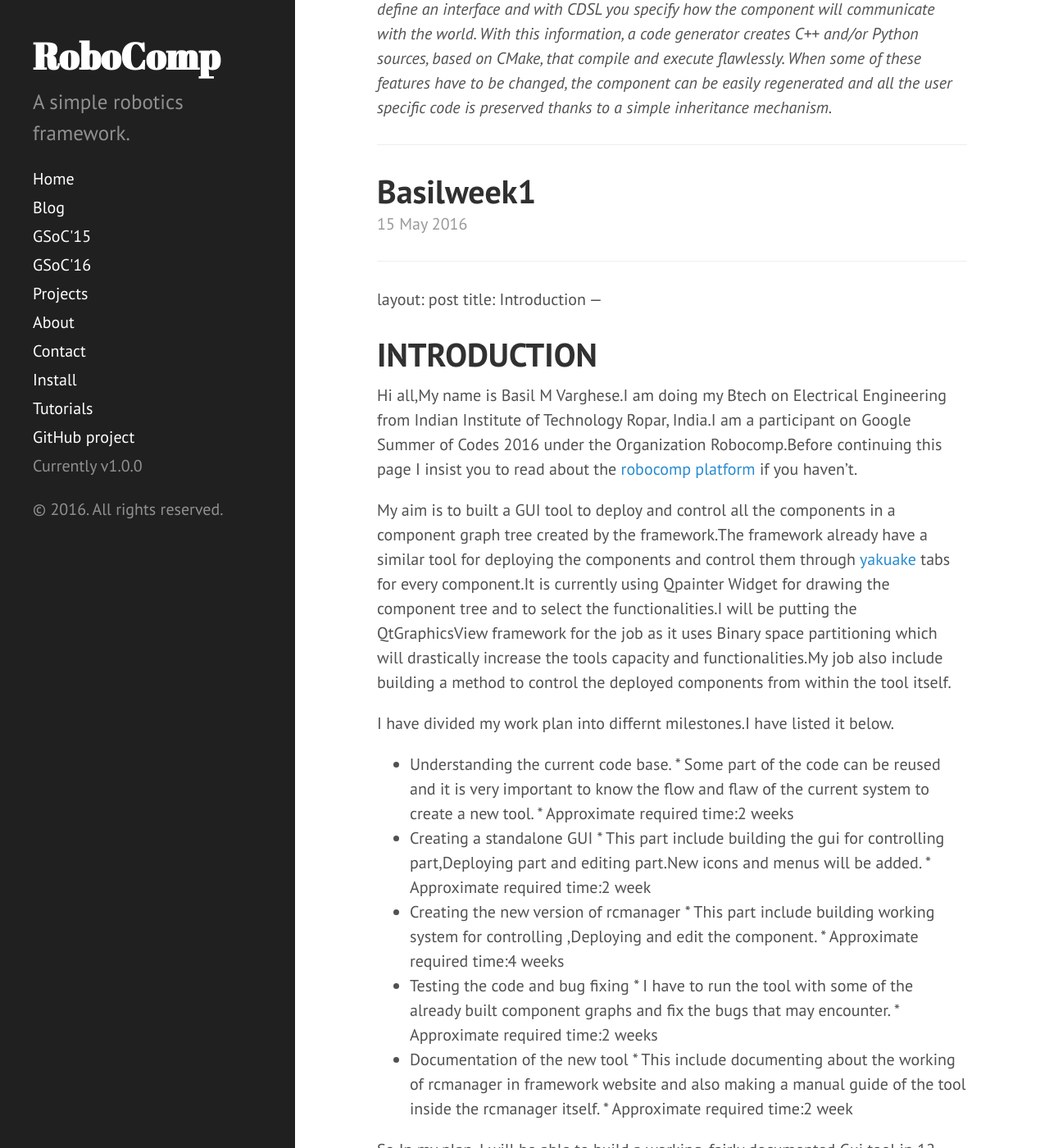
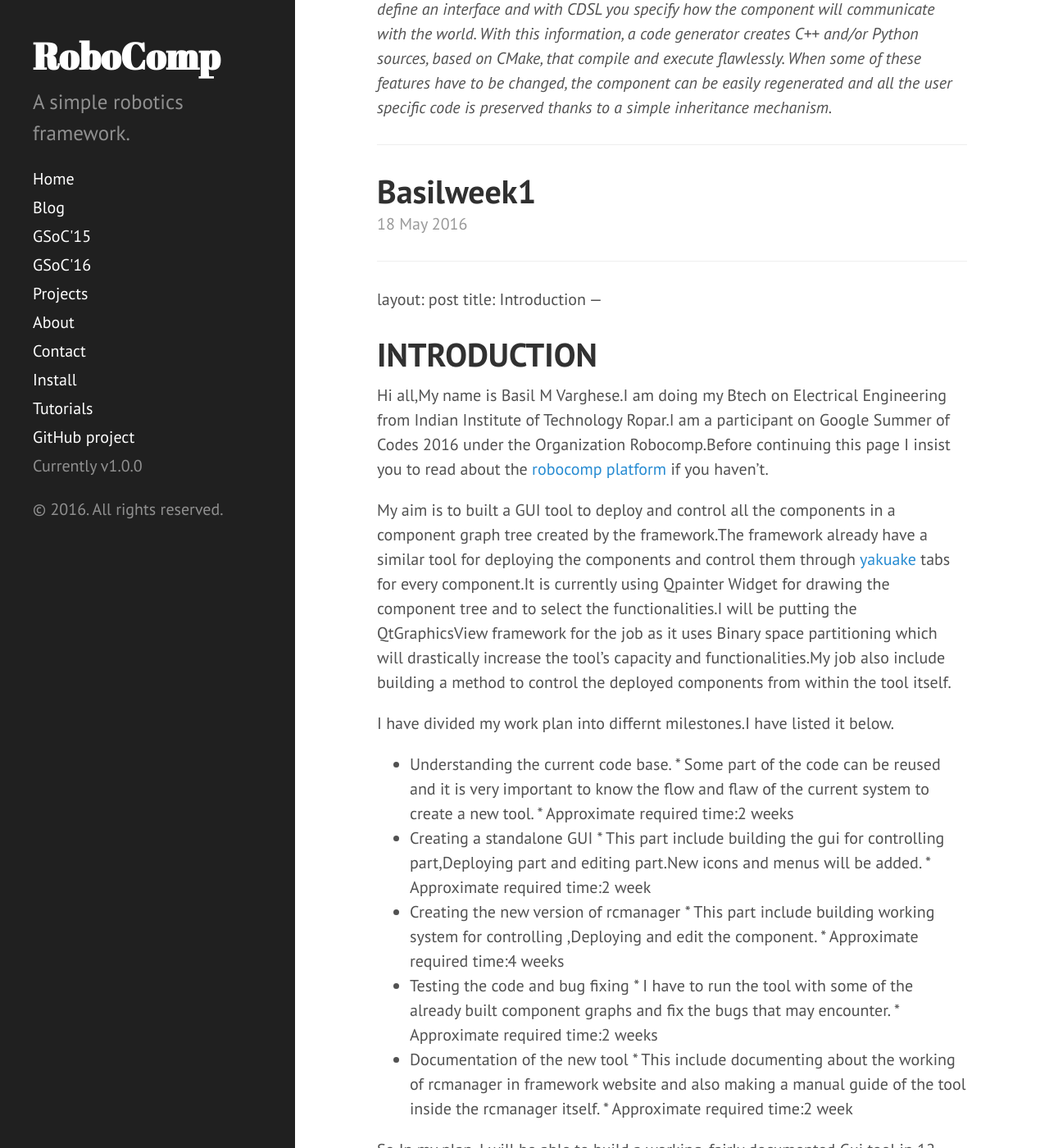
Before and after one commit to robocomp/website, a Jekyll site: the page built from index.html, in a window 1280 px wide and 1400 px high, scrolled down 204 px. Shown: the whole window at 82% size. Built offline with Jekyll 4.4.1, drawn with Linux system fonts in a browser that asks for light colours; the list of posts is cut into pages by our own code.

Commit message:
renamed the file

```diff
--- a/_posts/gsoc2016/Basil/2016-05-15-BasilWeek1.md
+++ b/_posts/gsoc2016/Basil/2016-05-18-BasilWeek1.md
@@ -7,9 +7,9 @@ title: Introduction
 INTRODUCTION
 ============
 
-Hi all,My name is Basil M Varghese.I am doing my Btech on Electrical Engineering from Indian Institute of Technology Ropar, India.I am a participant on Google Summer of Codes 2016  under the Organization Robocomp.Before continuing this page I insist you to read about the [robocomp platform](http://robocomp.github.io/website/) if you haven't.
+Hi all,My name is Basil M Varghese.I am doing my Btech on Electrical Engineering from Indian Institute of Technology Ropar.I am a participant on Google Summer of Codes 2016  under the Organization Robocomp.Before continuing this page I insist you to read about the [robocomp platform](http://robocomp.github.io/website/) if you haven't.
 
-My aim is to built a GUI tool to deploy and control  all the components in a component graph tree created by the framework.The framework already have a similar tool for deploying the components and control them  through  [yakuake](https://apps.ubuntu.com/cat/applications/precise/yakuake/) tabs for every component.It is currently using Qpainter Widget for drawing the component tree and to select the functionalities.I will be putting the QtGraphicsView framework for the job as it uses Binary space partitioning which will drastically increase the tools capacity and functionalities.My job also include building  a method to control the deployed components from within the tool itself.
+My aim is to built a GUI tool to deploy and control  all the components in a component graph tree created by the framework.The framework already have a similar tool for deploying the components and control them  through  [yakuake](https://apps.ubuntu.com/cat/applications/precise/yakuake/) tabs for every component.It is currently using Qpainter Widget for drawing the component tree and to select the functionalities.I will be putting the QtGraphicsView framework for the job as it uses Binary space partitioning which will drastically increase the tool's capacity and functionalities.My job also include building  a method to control the deployed components from within the tool itself.
 
 I have divided my work plan into differnt milestones.I have listed it below.
 
```
Also changed, not shown: other parts of _posts/gsoc2016/Basil/2016-05-18-BasilWeek1.md (+4 -0 lines).
